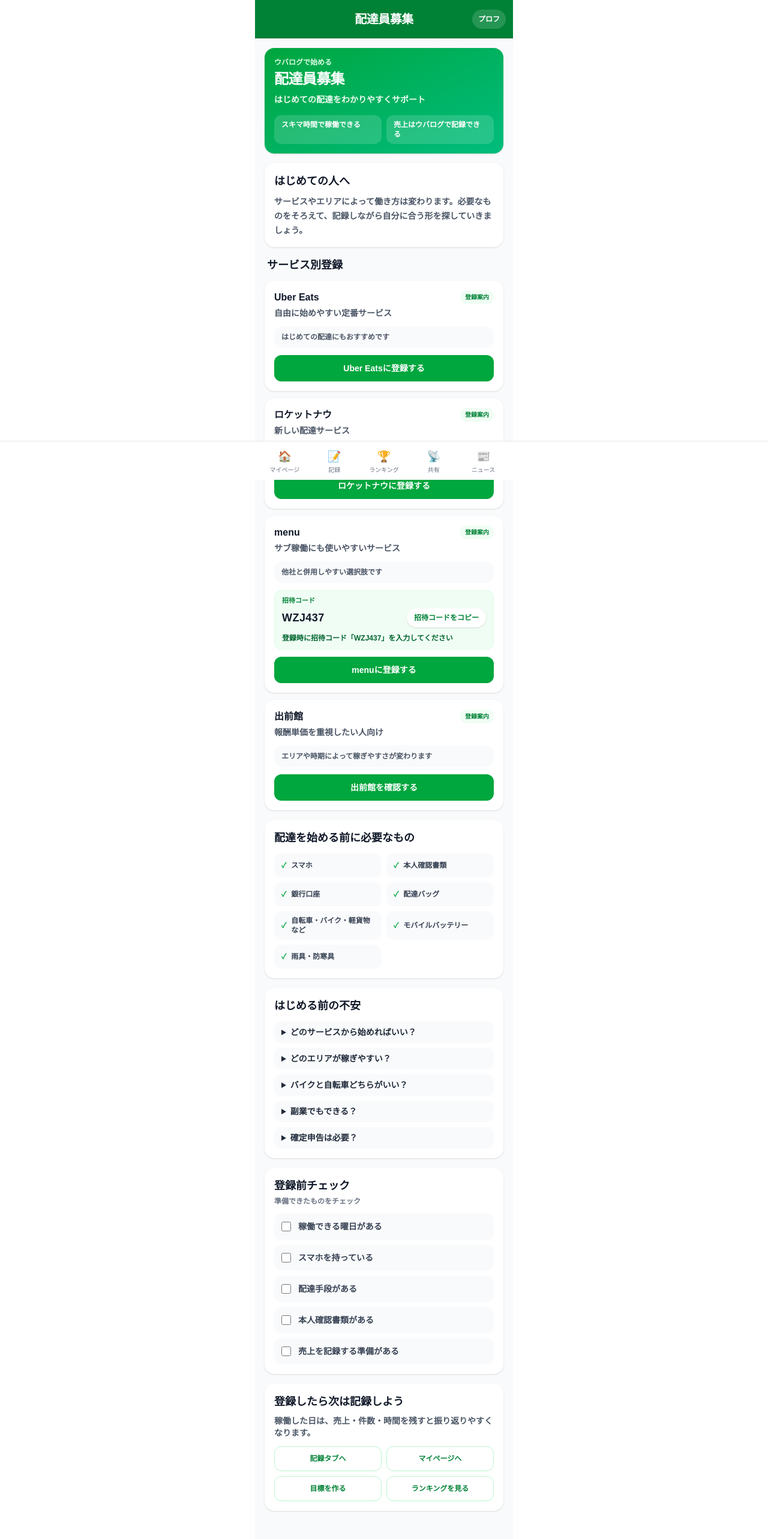
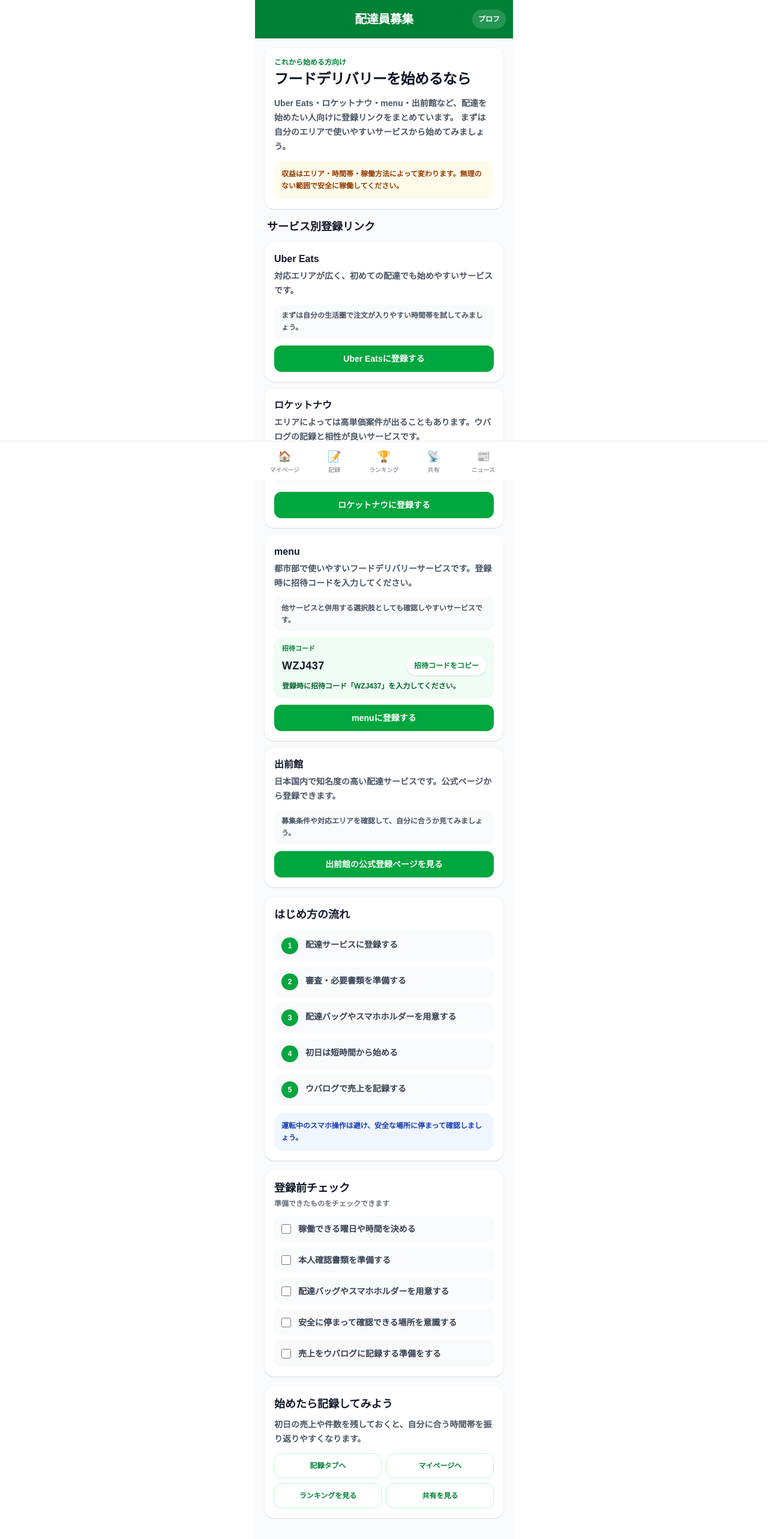
Before and after one commit to sayuki777/ubalog, a Next.js app: page /recruit in a window 1280 px wide. Shown: the top 2566 px of the page at 60% size. Built offline with nearby package versions, Linux system fonts and the light colour scheme.

Commit message:
Polish recruit page and onboarding links

```diff
--- a/components/FooterLinks.tsx
+++ b/components/FooterLinks.tsx
@@ -4,6 +4,7 @@
 
 const footerLinks = [
   { href: "/feedback", label: "不具合報告・ご要望" },
+  { href: "/recruit", label: "配達員登録リンク" },
   { href: "/test", label: "動作チェック" },
   { href: "/terms", label: "利用ルール" },
   { href: "/privacy", label: "プライバシー" },
--- a/components/RecruitPage.tsx
+++ b/components/RecruitPage.tsx
@@ -8,52 +8,27 @@
 
 const CHECKLIST_STORAGE_KEY = "ubalog-recruit-checklist";
 
-const preparationItems = [
-  "スマホ",
-  "本人確認書類",
-  "銀行口座",
-  "配達バッグ",
-  "自転車・バイク・軽貨物など",
-  "モバイルバッテリー",
-  "雨具・防寒具",
+const checklistItems = [
+  "稼働できる曜日や時間を決める",
+  "本人確認書類を準備する",
+  "配達バッグやスマホホルダーを用意する",
+  "安全に停まって確認できる場所を意識する",
+  "売上をウバログに記録する準備をする",
 ];
 
-const worryItems = [
-  {
-    title: "どのサービスから始めればいい？",
-    body: "エリアや生活リズムに合うサービスから試すと始めやすいです。",
-  },
-  {
-    title: "どのエリアが稼ぎやすい？",
-    body: "曜日や時間で変わります。ウバログに記録すると傾向を見つけやすくなります。",
-  },
-  {
-    title: "バイクと自転車どちらがいい？",
-    body: "短距離中心なら自転車、広く動くならバイクや軽貨物が合う場合があります。",
-  },
-  {
-    title: "副業でもできる？",
-    body: "スキマ時間で始める人もいます。無理のない曜日と時間を決めておくと続けやすいです。",
-  },
-  {
-    title: "確定申告は必要？",
-    body: "働き方や収入で変わります。売上や稼働日を記録しておくと確認しやすくなります。",
-  },
-];
-
-const checklistItems = [
-  "稼働できる曜日がある",
-  "スマホを持っている",
-  "配達手段がある",
-  "本人確認書類がある",
-  "売上を記録する準備がある",
+const startSteps = [
+  "配達サービスに登録する",
+  "審査・必要書類を準備する",
+  "配達バッグやスマホホルダーを用意する",
+  "初日は短時間から始める",
+  "ウバログで売上を記録する",
 ];
 
 const nextActions = [
   { href: "/record", label: "記録タブへ" },
   { href: "/", label: "マイページへ" },
-  { href: "/?tab=goal", label: "目標を作る" },
   { href: "/ranking", label: "ランキングを見る" },
+  { href: "/realtime", label: "共有を見る" },
 ];
 
 function loadChecklist() {
@@ -116,41 +91,35 @@
   const allChecked = loaded && checkedItems.length === checklistItems.length;
 
   return (
-    <main className="mx-auto min-h-screen w-full max-w-[430px] bg-gray-50 pb-24">
+    <main className="mx-auto min-h-screen w-full max-w-[430px] overflow-x-hidden bg-gray-50 pb-24">
       <AppHeader title="配達員募集" />
 
       <div className="space-y-4 px-4 pb-[calc(8rem+env(safe-area-inset-bottom))] pt-4">
-        <section className="rounded-2xl bg-gradient-to-br from-green-600 to-emerald-500 p-4 text-white shadow-sm">
-          <div className="text-xs font-black text-green-100">ウバログで始める</div>
-          <h1 className="mt-1 text-2xl font-black tracking-tight">配達員募集</h1>
-          <p className="mt-2 text-sm font-bold text-green-50">
-            はじめての配達をわかりやすくサポート
+        <section className="rounded-2xl bg-white p-4 shadow-sm">
+          <p className="text-xs font-black text-green-700">これから始める方向け</p>
+          <h1 className="mt-1 text-2xl font-black tracking-tight text-gray-900">
+            フードデリバリーを始めるなら
+          </h1>
+          <p className="mt-3 text-sm font-bold leading-6 text-gray-600">
+            Uber Eats・ロケットナウ・menu・出前館など、配達を始めたい人向けに登録リンクをまとめています。
+            まずは自分のエリアで使いやすいサービスから始めてみましょう。
           </p>
-          <div className="mt-4 grid grid-cols-2 gap-2 text-xs font-bold">
-            <div className="rounded-xl bg-white/15 px-3 py-2">スキマ時間で稼働できる</div>
-            <div className="rounded-xl bg-white/15 px-3 py-2">売上はウバログで記録できる</div>
+          <div className="mt-3 rounded-2xl bg-amber-50 px-3 py-3 text-xs font-bold leading-5 text-amber-800">
+            収益はエリア・時間帯・稼働方法によって変わります。無理のない範囲で安全に稼働してください。
           </div>
         </section>
 
-        <section className="rounded-2xl bg-white p-4 shadow-sm">
-          <h2 className="text-lg font-black text-gray-900">はじめての人へ</h2>
-          <p className="mt-2 text-sm font-bold leading-6 text-gray-600">
-            サービスやエリアによって働き方は変わります。必要なものをそろえて、記録しながら自分に合う形を探していきましょう。
-          </p>
-        </section>
-
         <section className="space-y-3">
-          <h2 className="px-1 text-lg font-black text-gray-900">サービス別登録</h2>
+          <h2 className="px-1 text-lg font-black text-gray-900">サービス別登録リンク</h2>
           {recruitServices.map((item) => (
             <article key={item.id} className="rounded-2xl bg-white p-4 shadow-sm">
               <div className="flex items-start justify-between gap-3">
-                <div>
+                <div className="min-w-0">
                   <h3 className="text-base font-black text-gray-900">{item.name}</h3>
-                  <p className="mt-1 text-sm font-bold text-gray-600">{item.description}</p>
+                  <p className="mt-1 text-sm font-bold leading-6 text-gray-600">
+                    {item.description}
+                  </p>
                 </div>
-                <span className="rounded-full bg-green-50 px-2 py-1 text-[10px] font-black text-green-700">
-                  登録案内
-                </span>
               </div>
               <div className="mt-3 rounded-xl bg-gray-50 px-3 py-2 text-xs font-bold leading-5 text-gray-600">
                 {item.point}
@@ -196,65 +165,49 @@
                 </div>
               )}
 
-              {item.url ? (
-                <Link
+              <a
                 href={item.url}
                 className="mt-3 block rounded-xl bg-green-600 px-4 py-3 text-center text-sm font-black text-white active:scale-[0.99]"
                 target="_blank"
                 rel="noopener noreferrer"
               >
                 {item.buttonLabel}
-                </Link>
-              ) : (
-                <button
-                  type="button"
-                  className="mt-3 h-11 w-full rounded-xl border border-green-600 bg-white text-sm font-black text-green-700"
-                >
-                  {item.buttonLabel}
-                </button>
-              )}
+              </a>
             </article>
           ))}
         </section>
 
         <section className="rounded-2xl bg-white p-4 shadow-sm">
-          <h2 className="text-lg font-black text-gray-900">配達を始める前に必要なもの</h2>
-          <div className="mt-3 grid grid-cols-2 gap-2">
-            {preparationItems.map((item) => (
+          <h2 className="text-lg font-black text-gray-900">はじめ方の流れ</h2>
+          <div className="mt-3 space-y-2">
+            {startSteps.map((item, index) => (
               <div
                 key={item}
-                className="flex min-h-10 items-center gap-2 rounded-xl bg-gray-50 px-3 py-2 text-xs font-bold text-gray-700"
+                className="flex gap-3 rounded-2xl bg-gray-50 px-3 py-3 text-sm font-bold text-gray-700"
               >
-                <span className="text-green-600">✓</span>
-                <span>{item}</span>
+                <span className="flex h-7 w-7 shrink-0 items-center justify-center rounded-full bg-green-600 text-xs font-black text-white">
+                  {index + 1}
+                </span>
+                <span className="min-w-0 leading-6">{item}</span>
               </div>
             ))}
           </div>
-        </section>
-
-        <section className="rounded-2xl bg-white p-4 shadow-sm">
-          <h2 className="text-lg font-black text-gray-900">はじめる前の不安</h2>
-          <div className="mt-3 space-y-2">
-            {worryItems.map((item) => (
-              <details key={item.title} className="rounded-xl bg-gray-50 px-3 py-2">
-                <summary className="cursor-pointer text-sm font-black text-gray-800">
-                  {item.title}
-                </summary>
-                <p className="mt-2 text-xs font-bold leading-5 text-gray-600">{item.body}</p>
-              </details>
-            ))}
-          </div>
+          <p className="mt-3 rounded-2xl bg-blue-50 px-3 py-3 text-xs font-bold leading-5 text-blue-800">
+            運転中のスマホ操作は避け、安全な場所に停まって確認しましょう。
+          </p>
         </section>
 
         <section className="rounded-2xl bg-white p-4 shadow-sm">
           <div className="flex items-start justify-between gap-3">
             <div>
               <h2 className="text-lg font-black text-gray-900">登録前チェック</h2>
-              <p className="mt-1 text-xs font-bold text-gray-500">準備できたものをチェック</p>
+              <p className="mt-1 text-xs font-bold text-gray-500">
+                準備できたものをチェックできます
+              </p>
             </div>
             {allChecked && (
               <span className="rounded-full bg-green-100 px-3 py-1 text-xs font-black text-green-700">
-                準備OK！
+                準備OK
               </span>
             )}
           </div>
@@ -270,16 +223,16 @@
                   onChange={() => toggleItem(item)}
                   className="h-4 w-4 rounded border-gray-300 text-green-600"
                 />
-                {item}
+                <span className="min-w-0 break-words">{item}</span>
               </label>
             ))}
           </div>
         </section>
 
         <section className="rounded-2xl bg-white p-4 shadow-sm">
-          <h2 className="text-lg font-black text-gray-900">登録したら次は記録しよう</h2>
-          <p className="mt-2 text-sm font-bold text-gray-600">
-            稼働した日は、売上・件数・時間を残すと振り返りやすくなります。
+          <h2 className="text-lg font-black text-gray-900">始めたら記録してみよう</h2>
+          <p className="mt-2 text-sm font-bold leading-6 text-gray-600">
+            初日の売上や件数を残しておくと、自分に合う時間帯を振り返りやすくなります。
           </p>
           <div className="mt-3 grid grid-cols-2 gap-2">
             {nextActions.map((item) => (
--- a/lib/recruit.ts
+++ b/lib/recruit.ts
@@ -19,8 +19,8 @@
     url: "https://www.uber.com/signup/drive/deliver/?invite_code=8yxjv31",
     referralType: "url",
     buttonLabel: "Uber Eatsに登録する",
-    description: "自由に始めやすい定番サービス",
-    point: "はじめての配達にもおすすめです",
+    description: "対応エリアが広く、初めての配達でも始めやすいサービスです。",
+    point: "まずは自分の生活圏で注文が入りやすい時間帯を試してみましょう。",
   },
   {
     id: "rocketnow",
@@ -28,8 +28,9 @@
     url: "https://rocketnowdriver.app.link/eYcxjFhF53b",
     referralType: "url",
     buttonLabel: "ロケットナウに登録する",
-    description: "新しい配達サービス",
-    point: "キャンペーン時は選択肢に入りやすいです",
+    description:
+      "エリアによっては高単価案件が出ることもあります。ウバログの記録と相性が良いサービスです。",
+    point: "対応エリアや案件の傾向を見ながら、無理のない範囲で試せます。",
   },
   {
     id: "menu",
@@ -40,17 +41,18 @@
     buttonLabel: "menuに登録する",
     copyButtonLabel: "招待コードをコピー",
     copiedLabel: "コピーしました",
-    description: "サブ稼働にも使いやすいサービス",
-    point: "他社と併用しやすい選択肢です",
-    note: "登録時に招待コード「WZJ437」を入力してください",
+    description:
+      "都市部で使いやすいフードデリバリーサービスです。登録時に招待コードを入力してください。",
+    point: "他サービスと併用する選択肢としても確認しやすいサービスです。",
+    note: "登録時に招待コード「WZJ437」を入力してください。",
   },
   {
     id: "demae",
     name: "出前館",
     url: "https://service.demae-can.co.jp/gig_personal/",
     referralType: "none",
-    buttonLabel: "出前館を確認する",
-    description: "報酬単価を重視したい人向け",
-    point: "エリアや時期によって稼ぎやすさが変わります",
+    buttonLabel: "出前館の公式登録ページを見る",
+    description: "日本国内で知名度の高い配達サービスです。公式ページから登録できます。",
+    point: "募集条件や対応エリアを確認して、自分に合うか見てみましょう。",
   },
 ];
```
Also changed, not shown: components/HomeDashboard.tsx (+6 -3 lines), 1 other file (tests, documents, lock files or other folders). Lines whose indentation alone changed are shown as unchanged.
